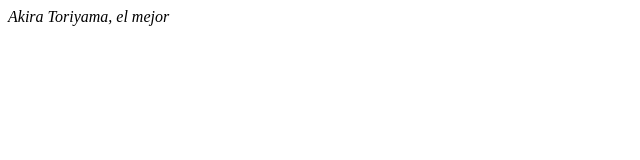
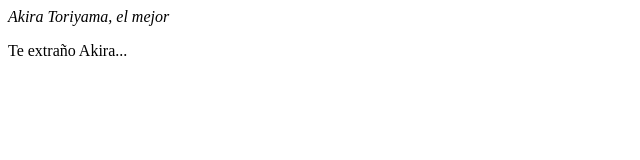
Before and after one commit to Bayronoc/Akiraproject, a plain HTML site: page index.html in a window 1280 px wide. Shown: the whole page, without its empty margins (0-640 px from the left). Drawn offline with Linux system fonts and the light colour scheme.

Commit message:
Nuevo mensaje

```diff
--- a/index.html
+++ b/index.html
@@ -1 +1,2 @@
 <p><i>Akira Toriyama, el mejor</i></p>
+<p>Te extraño Akira...</p>
```
